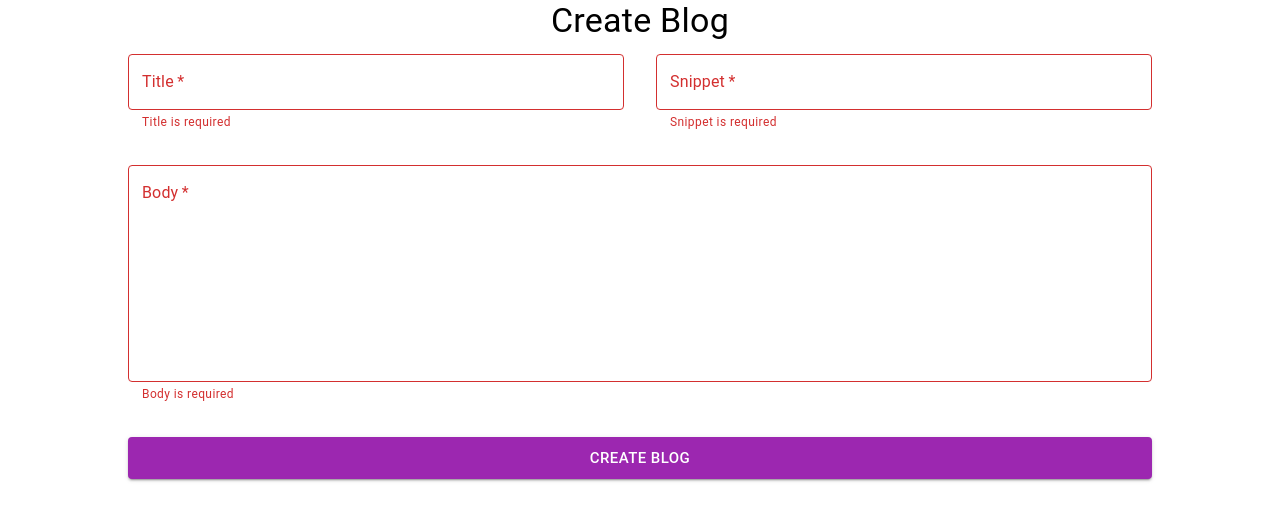
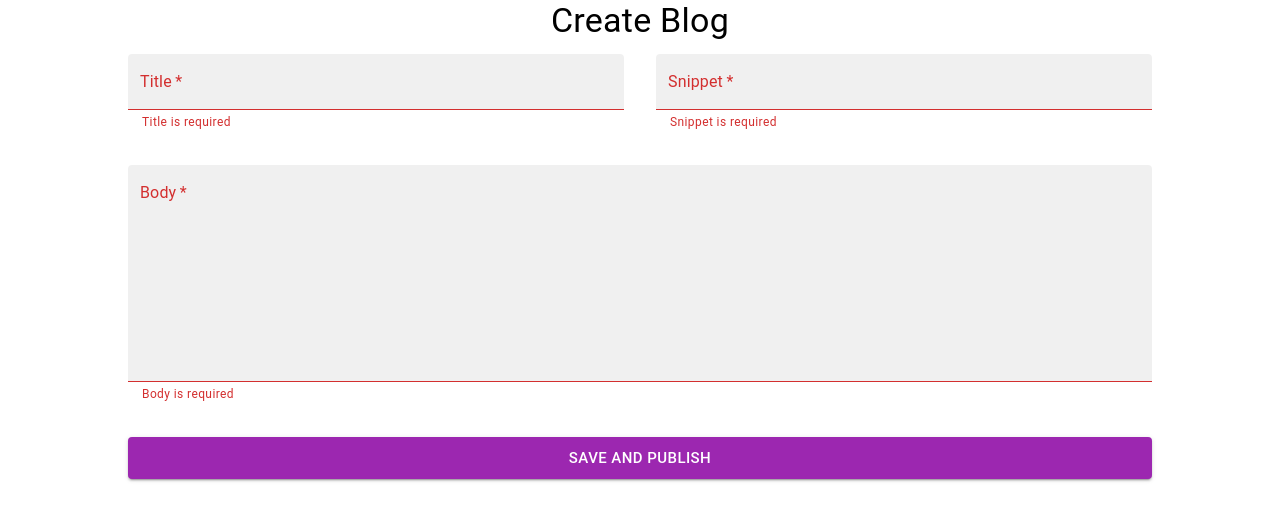
Before and after one commit to GHOST-Aram/blog-creater-ui, a React (Create React App) app: page / in a window 1280 px wide. Shown: the top 520 px of the page. Built offline with nearby package versions, Linux system fonts and the light colour scheme.

Commit message:
feat: Implement delete blog
     -Delete blog then navigate to blogs list

```diff
--- a/src/Pages/BlogCreater.tsx
+++ b/src/Pages/BlogCreater.tsx
@@ -80,6 +80,7 @@ const BlogCreater = () => {
                             label='Title'
                             color='secondary'
                             value={title}
+                            variant='filled'
                             onChange={(e)=>setTitle(e.target.value)}
                             required
                             error = {(!title)}
@@ -91,6 +92,7 @@ const BlogCreater = () => {
                             }}
                             label='Snippet'
                             color='secondary'
+                            variant='filled'
                             value={snippet}
                             onChange={(e)=>setSnippet(e.target.value)}
                             required
@@ -103,6 +105,7 @@ const BlogCreater = () => {
                         multiline
                         minRows ={8}
                         color='secondary'
+                        variant='filled'
                         value={body}
                         onChange={(e)=>setBody(e.target.value)}
                         required
@@ -114,7 +117,7 @@ const BlogCreater = () => {
                         size='large'
                         color='secondary'
                         onClick={submitBlog}
-                    >Create Blog</Button>
+                    >Save and Publish</Button>
                 </Stack>
             </Box>
         </Stack>
--- a/src/Pages/BlogDetails.jsx
+++ b/src/Pages/BlogDetails.jsx
@@ -6,11 +6,27 @@ import Subtitle from '../components/Subtitle'
 import Paragraph from '../components/Paragraph'
 import { getBlogs } from '../utils/fectch'
 import ErrorAlert from '../components/ErrorAlert'
+import EditButton from '../components/EditButton'
+import DeleteButton from '../components/DeleteButton'
+import { deleteBlogById } from '../utils/fectch'
+import { useNavigate } from 'react-router-dom'
+
 
 const BlogDetails = () => {
     const [blog, setBlog] = useState({})
     const [isError, setIsError] = useState(false)
     const {id} = useParams()
+    const navigate = useNavigate()
+
+    const editBlog = () =>{
+
+    }
+
+    const deleteBlog = () =>{
+        deleteBlogById(`http://localhost:8000/blog/${id}`).then(
+            result => navigate('/blogs')
+        ).catch(error => setIsError(true))
+    }
 
     useEffect(() =>{
         getBlogs(`http://localhost:8000/blog/${id}`).then(
@@ -27,11 +43,13 @@ const BlogDetails = () => {
         <BlockContainer>
             {
             !isError && blog ? (
-                <>
+                <BlockContainer>
                     <Title text={blog.title}/>
                     <Subtitle text={blog.snippet}/>
+                    <EditButton handleClick={editBlog}/>
                     <Paragraph>{blog.body}</Paragraph>
-                </>
+                    <DeleteButton handleClick={deleteBlog}/>
+                </BlockContainer>
             )
             : <ErrorAlert closeAlert={() => setIsError(false)}/>
             }
--- a/src/components/BlockContainer.jsx
+++ b/src/components/BlockContainer.jsx
@@ -3,7 +3,7 @@ import Stack from '@mui/material/Stack'
 
 const BlockContainer = ({children}) => {
   return (
-    <Stack display={'block'} spacing={2}>{
+    <Stack direction={'column'} spacing={2}>{
         children
     }</Stack>
   )
```
